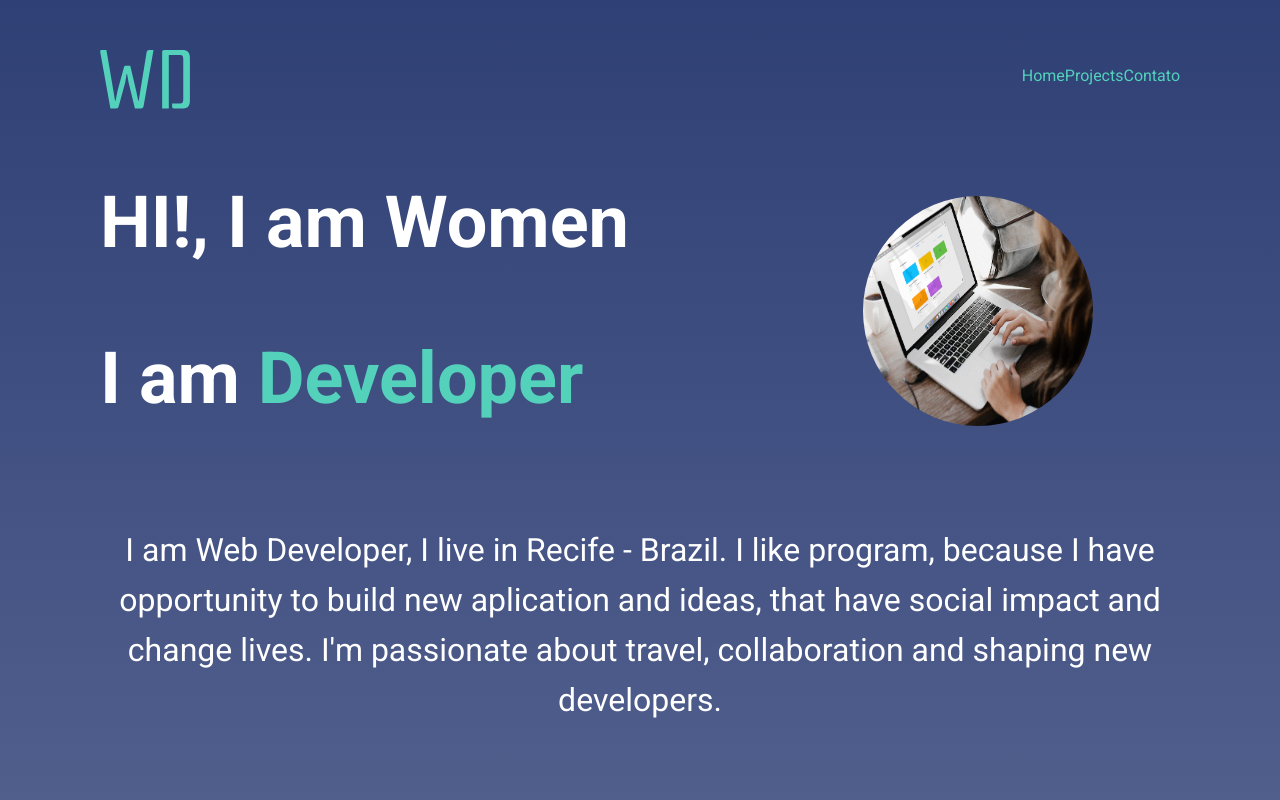
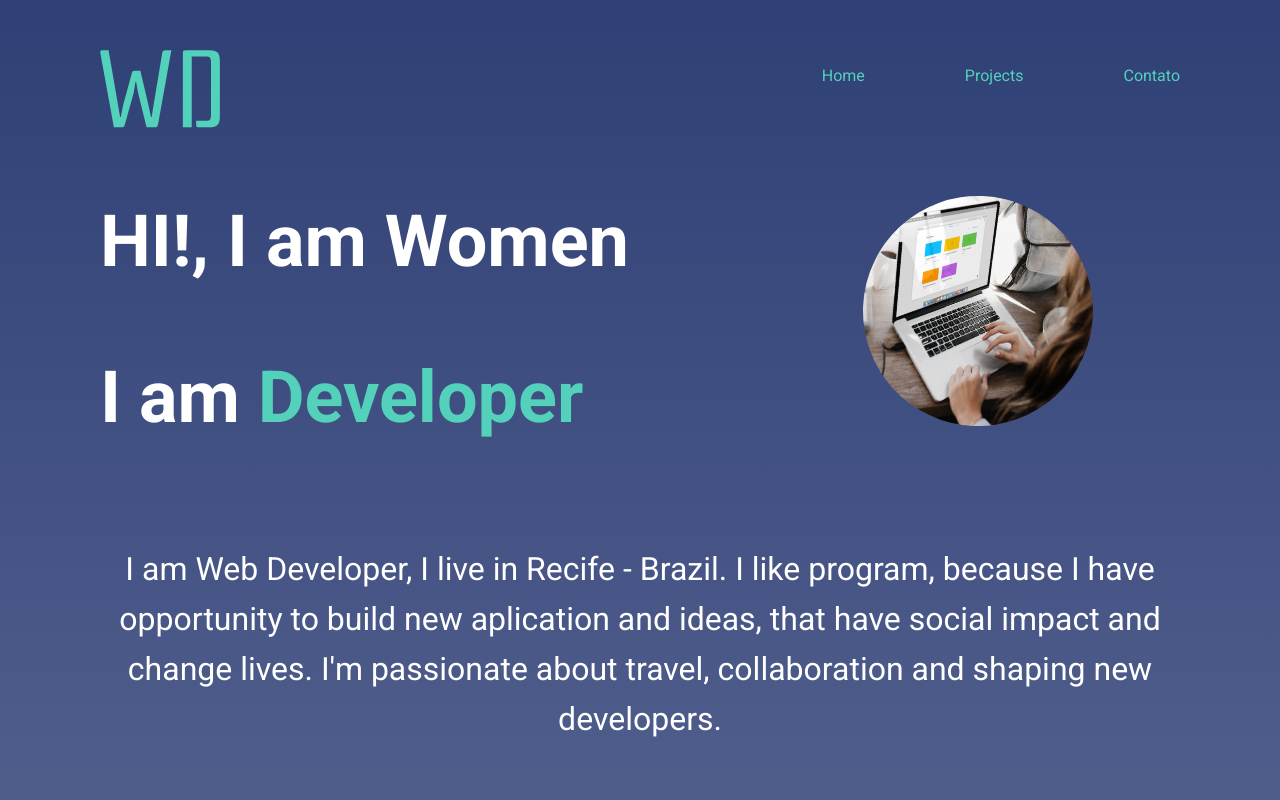
Before and after one commit to dressalsl/new_dev_project, a plain HTML site: page index.html in a window 1280 px wide. Shown: the top 800 px of the page. Drawn offline with Linux system fonts and the light colour scheme.

Commit message:
header e main ok

```diff
--- a/index.html
+++ b/index.html
@@ -14,9 +14,9 @@
                     <img class="logo_wd" src="../new_dev_project/fotos/WD.svg" alt="Logo WD">
                     <nav class="navbar"> <!--nav == seção com links de navegação.-->
                         <ul class="navbar-items">
-                            <li>Home</li>
-                            <li>Projects</li>
-                            <li>Contato</li>
+                            <li class="navbar_itens_li">Home</li>
+                            <li class="navbar_itens_li">Projects</li>
+                            <li class="navbar_itens_li">Contato</li>
                         </ul>
                     </nav>
             </div>
--- a/style.css
+++ b/style.css
@@ -41,14 +41,18 @@ html, body{
     width: 18px;
     justify-content: flex-end;
 
+
 }
 .navbar-items ul li {
     margin: 5px;
 	padding: 0 10px;
 }
+.navbar_itens_li{
+    padding-left: 100px;
+}
 
 .logo_wd {
-    width: 90px;
+    width: 120px;
     float: left;
 }
 .foto_mulher {
@@ -60,6 +64,8 @@ html, body{
     width: 230px;
     height: 230px;
     border-radius: 100%;
+    transform: rotate(25deg);
+
 }
 .texto_mulher{
     font-family: Roboto;
@@ -148,6 +154,7 @@ html, body{
     position: relative;
     margin-right: 25%;
     margin-top: 5%;
+    margin-bottom: 7%;
 
     box-shadow: 0px 4px 4px rgba(0, 0, 0, 0.25);
    -webkit-box-shadow: 0px 4px 4px rgba(0, 0, 0, 0.25);
@@ -238,7 +245,7 @@ html, body{
 .email{
     color: #fff;
     text-align: center;
-    font-size: 16px;
+    font-size: 18px;
 }
 .lets_talk{
     color: #fff;
```
